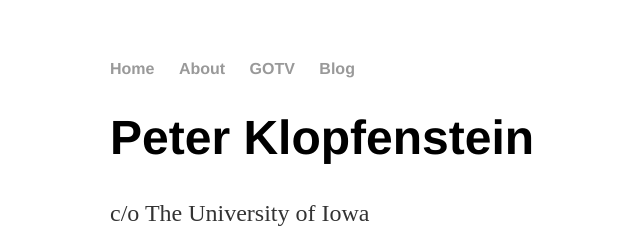
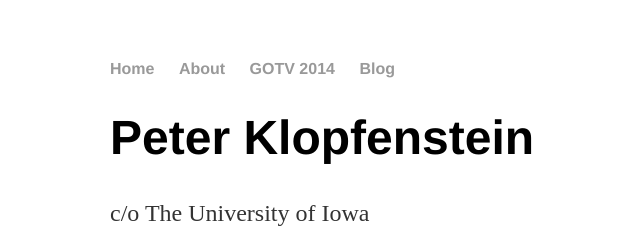
Before and after one commit to peterklop/peterklop.github.io, a Jekyll site: the page built from index.html, in a window 1280 px wide. Shown: the top 252 px of the page, without its empty margins (82-722 px from the left). Built offline with Jekyll 4.4.1, drawn with Linux system fonts in a browser that asks for light colours.

Commit message:
Update default.html

```diff
--- a/_layouts/default.html
+++ b/_layouts/default.html
@@ -10,7 +10,7 @@
 	    		<ul>
 	        		<li><a href="/">Home</a></li>
 		        	<li><a href="/about">About</a></li>
-		        	<li><a href="/GOTV">GOTV</a></li>
+		        	<li><a href="/GOTV">GOTV 2014</a></li>
 	        		<!-- <li><a href="/cv">CV</a></li> -->
 	        		<li><a href="/blog">Blog</a></li>
 	    		</ul>
```
